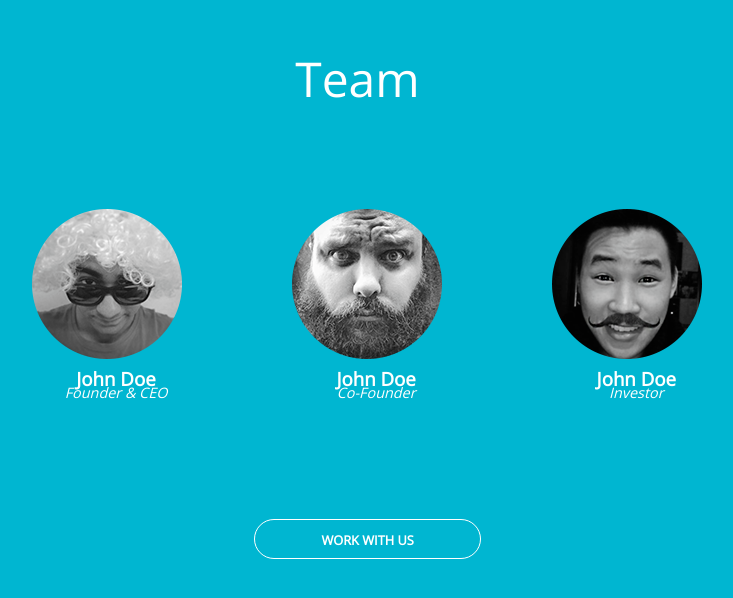
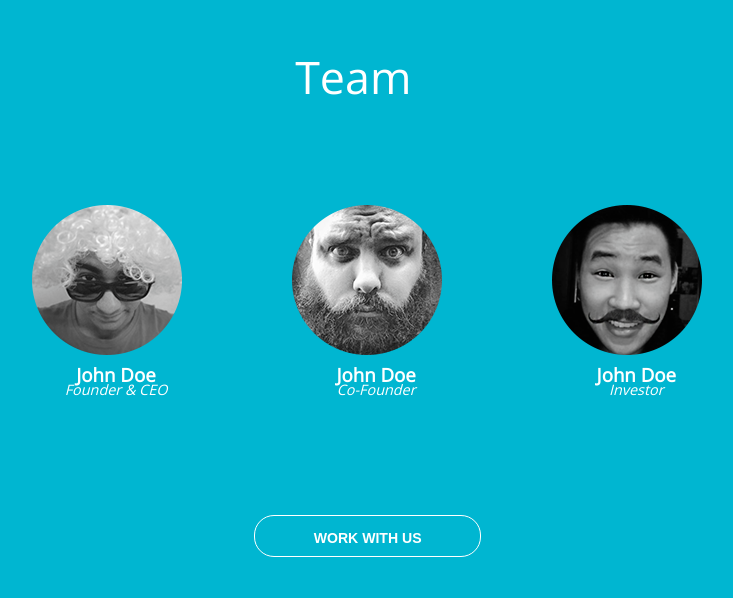
Before and after one commit to rosalsm/Exercise.1, a website: page index.html in a window 1280 px wide. Shown: the whole page, without its empty margins (268-1001 px from the left). Drawn offline with nearby package versions, Linux system fonts and the light colour scheme; files that its build step writes are made by us from their sources.

Commit message:
finishing bold text

```diff
--- a/scss/main.scss
+++ b/scss/main.scss
@@ -9,9 +9,9 @@ main.container{
 }
 
 h1.title{
-  font-weight: 300;
+  font-weight: 200;
   margin-top: 5%;
-  font-size: 3em;
+  font-size: 2.8em;
   margin-left: 30%;
   margin-bottom: 10%;
 }
@@ -84,13 +84,15 @@ div.link{
   padding-bottom: 10px;
   padding-left: 10px;
   padding-right: 10px;
-  //padding: 5px 10px 5px 10px;
+  font-size: 1.1em;
+  font-weight: bolder;
 
   a{
     color: white;
     text-decoration: none;
     font-weight: 800;
     font-size: 0.8em;
+    font-family: sans-serif;
   }
 }
 div.link:hover{
```
